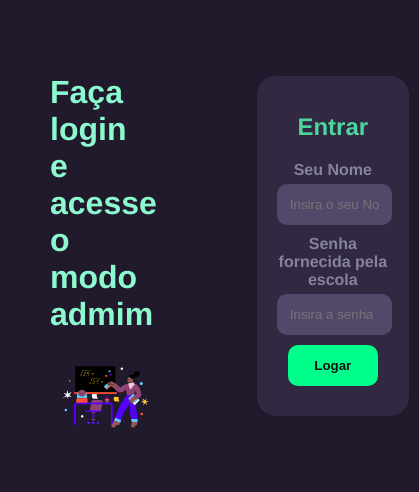
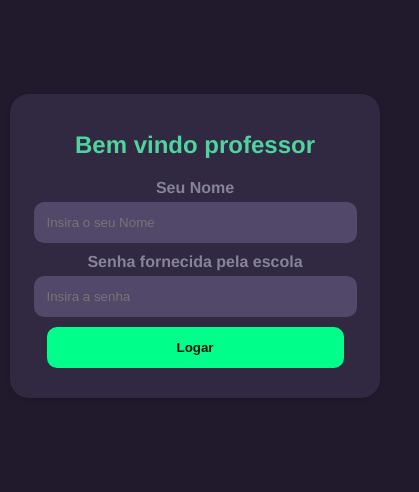
Before and after one commit to DsK-David/SGAE, a website: page public/views/login.html in a window 390 px wide. Shown: the part 176-668 px from the top of the page, 419 px wide, since content can reach past the window. Drawn offline with Linux system fonts and the light colour scheme.

Commit message:
:tada: adding responsiveness to pages

```diff
--- a/public/views/login.html
+++ b/public/views/login.html
@@ -9,7 +9,7 @@
     margin: 0;
     padding: 0;
     display: flex;
-            justify-content: space-between;
+    justify-content: center;
     align-items: center;
     height: 100vh;
     background: #211A2C;
@@ -17,16 +17,16 @@
 }
 
 .left, .right {
-            width: 70%;
-            padding: 50px;
+    width: 100%;
+    max-width: 600px;
+    text-align: center;
+    padding: 20px;
+    box-sizing: border-box;
 }
 
 .left {
     color: #8DF9CF;
-
 }
-
-
 
 .img img {
     max-width: 100%;
@@ -35,16 +35,11 @@
 
 .form {
     background-color: #312941;
-            box-shadow: 10px 12px 10px 12px #000;
+    box-shadow: 0 2px 4px rgba(0, 0, 0, 0.1);
     padding: 20px;
     border-radius: 19px;
-            box-shadow: 0 2px 4px rgba(0, 0, 0, 0.1);
-            width: 100%;
-            max-width: 400px;
     text-align: center;
-
 }
-
 
 .form h1 {
     font-size: 24px;
@@ -59,9 +54,8 @@
     color: #86839B;
 }
 
-
-        .form input[type="number"], input[type="text"], .form input[type="password"], .form input[type="submit"] {
-            width: 80%;
+.form input[type="text"], .form input[type="password"], .form input[type="submit"] {
+    width: 90%;
     padding: 13px;
     margin-bottom: 10px;
     background: #52486A;
@@ -78,6 +72,45 @@
     cursor: pointer;
     font-weight: 900;
 }
+
+/* Media query para telas menores que desktop */
+@media (max-width: 1024px) {
+    .left, .right {
+        width: 100%;
+        max-width: 100%;
+        padding: 10px;
+    }
+    .img {
+        display: none;
+    }
+}
+
+/* Media query para telas menores que tablets */
+@media (max-width: 768px) {
+    .left, .right {
+        width: 100%;
+        max-width: 100%;
+        padding: 10px;
+    }
+    .img {
+        display: none;
+    }
+}
+
+/* Media query para telas menores que smartphones */
+@media (max-width: 480px) {
+       .right {
+        width: 100%;
+        max-width: 100%;
+        padding: 10px;
+    }
+    .left{
+        display: none;
+    }
+    .img {
+        display: none;
+    }
+}
     </style>
 </head>
 <body>
@@ -90,7 +123,7 @@
     <div class="right">
         <div class="form">
             <form action="/auth/profs/login" method="post">
-                <h1>Entrar</h1>
+                <h1>Bem vindo professor</h1>
                 <label for="prof_name">Seu Nome</label>
                 <input type="text" name="prof_name" class="prof_name" id="prof_name" placeholder="Insira o seu Nome">
                 <label for="password">Senha fornecida pela escola</label>
--- a/server.js
+++ b/server.js
@@ -161,14 +161,14 @@ app.post('/auth/student/login', async (req, res) => {
     const password = req.body.password;
 
     try {
-      const response = await axios.get('http://localhost:3000/admin/auth/add/student/api');
+      const response = await axios.get('http://localhost:3000/admin/auth/add/students/api');
       const usersData = response.data;
       console.log(usersData)
 
       const user = usersData.find(userData => userData.cni === cni && userData.password === password);
 
       if (user) {
-        res.redirect('/app/home');
+        res.redirect('/notas');
       } else {
         res.status(401).send('Credenciais inválidas');
       }
```
Also changed, not shown: public/views/index.html (+49 -15 lines). Lines whose indentation alone changed are shown as unchanged.
